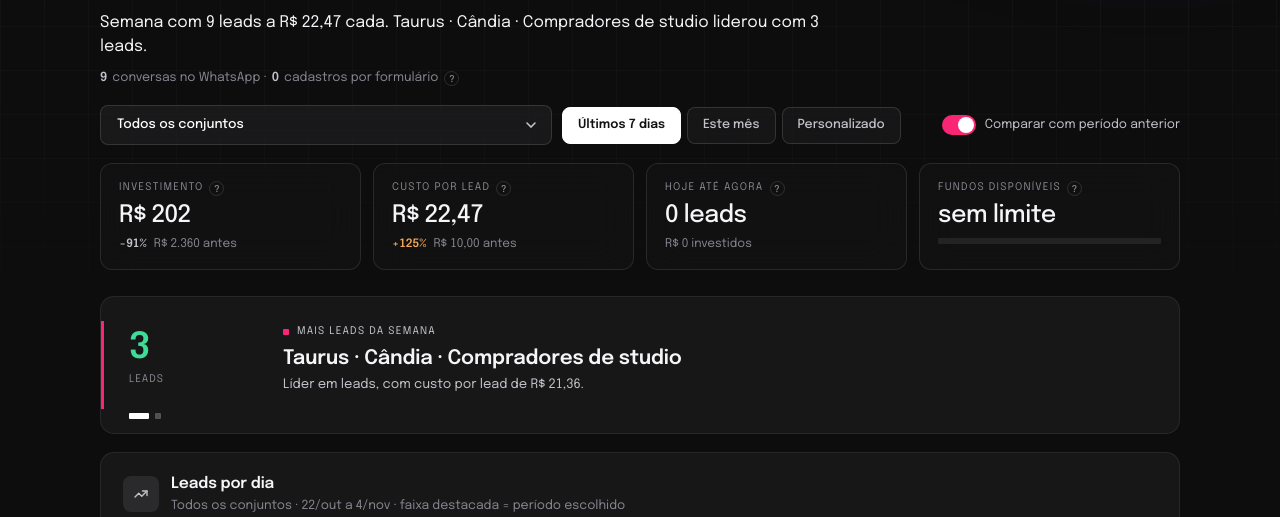
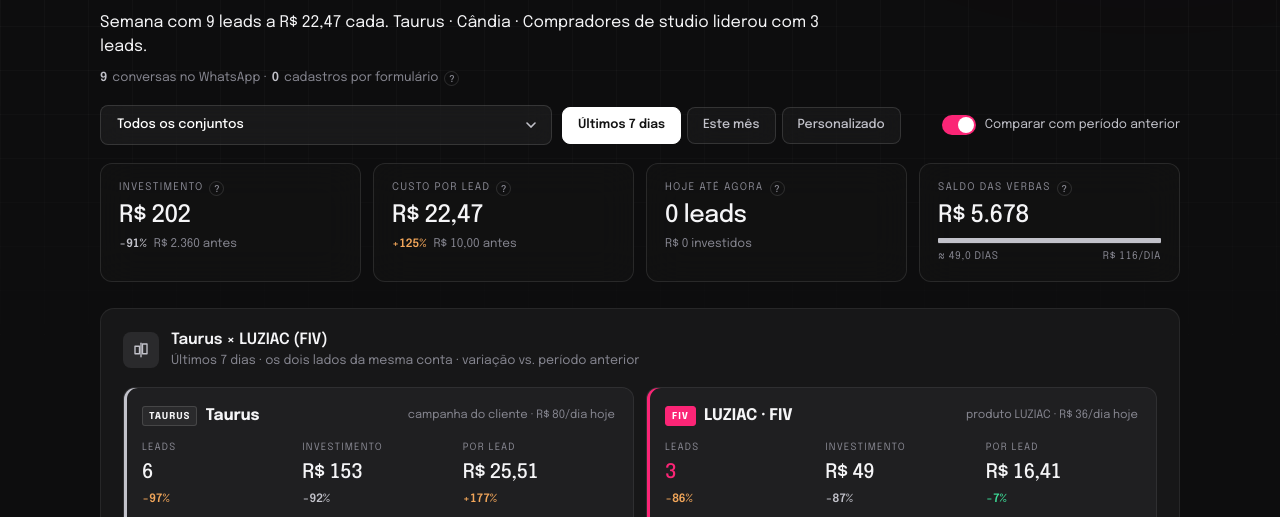
Before and after one commit to pedromaluf14/midrah-dashboard, a plain HTML site: page index.html in a window 1280 px wide. Shown: the part 414-931 px from the top of the page. Drawn offline with Linux system fonts and the light colour scheme.

Commit message:
Alinha selos, card do topo mostra saldo das verbas e Taurus × LUZIAC sobe acima das novidades
Co-Authored-By: Claude Opus 5.5 <noreply@anthropic.com>
Claude-Session: https://claude.ai/code/session_01T6C6WsD1yrvb3L16KG1MfM

```diff
--- a/index.html
+++ b/index.html
@@ -387,7 +387,9 @@ footer{ display:flex; justify-content:space-between; flex-wrap:wrap; gap:6px; fo
 .side-box{ background:var(--card-2); border:1px solid var(--line); border-radius:12px; padding:16px 18px; display:flex; flex-direction:column; gap:12px; min-width:0; }
 .side-box.s-luziac{ box-shadow:inset 3px 0 0 var(--pink); }
 .side-box.s-taurus{ box-shadow:inset 3px 0 0 var(--ink-soft); }
-.side-top{ display:flex; justify-content:space-between; align-items:baseline; gap:10px; flex-wrap:wrap; }
+.side-top{ display:flex; justify-content:space-between; align-items:center; gap:10px; flex-wrap:wrap; }
+.side-top h3, .vb-h h2{ display:flex; align-items:center; gap:8px; }
+.side-top h3 .side-chip, .vb-h h2 .side-chip{ margin:0; vertical-align:0; line-height:16px; }
 .side-top h3{ font-size:16px; font-weight:700; letter-spacing:-.01em; }
 .side-top small{ font-size:11.5px; color:var(--muted); }
 .side-nums{ display:grid; grid-template-columns:repeat(3,minmax(0,1fr)); gap:8px; }
@@ -505,10 +507,16 @@ footer{ display:flex; justify-content:space-between; flex-wrap:wrap; gap:6px; fo
         <div class="kpi glass"><span class="label mono">INVESTIMENTO <span class="help" tabindex="0" role="note" aria-label="Quanto foi gasto nos anúncios no período, segundo o Meta." data-tip="Quanto foi gasto nos anúncios no período, segundo o Meta.">?</span></span><span class="value mono" id="vg-spend">—</span><span class="delta" id="vg-spend-d"></span></div>
         <div class="kpi glass"><span class="label mono">CUSTO POR LEAD <span class="help" tabindex="0" role="note" aria-label="Quanto custou, em média, cada contato: investimento dividido pelos leads. Lead = a conversão da coluna Resultados do Meta (conversa iniciada no WhatsApp ou cadastro de formulário)." data-tip="Quanto custou, em média, cada contato: investimento dividido pelos leads. Lead = a conversão da coluna Resultados do Meta (conversa iniciada no WhatsApp ou cadastro de formulário).">?</span></span><span class="value mono" id="vg-cpl">—</span><span class="delta" id="vg-cpl-d"></span></div>
         <div class="kpi glass"><span class="label mono">HOJE ATÉ AGORA <span class="help" tabindex="0" role="note" aria-label="Resultados de hoje até a última atualização. O dia ainda não terminou, por isso fica fora dos outros números." data-tip="Resultados de hoje até a última atualização. O dia ainda não terminou, por isso fica fora dos outros números.">?</span></span><span class="value mono" id="today-leads">—</span><span class="delta"><span class="prev" id="today-spend"></span></span></div>
-        <div class="kpi glass kpi-saldo" id="kpi-saldo"><span class="label mono">FUNDOS DISPONÍVEIS <span class="help" tabindex="0" role="note" aria-label="Mesmo valor de “Fundos disponíveis” no Gerenciador de Anúncios: limite de gastos menos o valor gasto, mais o que já foi gasto e ainda não foi cobrado. A estimativa de dias usa só o limite menos o valor gasto, pelo gasto médio da última semana." data-tip="Mesmo valor de “Fundos disponíveis” no Gerenciador de Anúncios: limite de gastos menos o valor gasto, mais o que já foi gasto e ainda não foi cobrado. A estimativa de dias usa só o limite menos o valor gasto, pelo gasto médio da última semana.">?</span></span><span class="value mono" id="saldo-valor">—</span>
+        <div class="kpi glass kpi-saldo" id="kpi-saldo"><span class="label mono">SALDO DAS VERBAS <span class="help" tabindex="0" role="note" aria-label="Soma do que ainda resta das verbas (Taurus Cândia + LUZIAC · FIV), igual à aba Verbas: verba informada menos o gasto no Meta desde o início do período. Os dias = saldo ÷ orçamento ativo por dia hoje." data-tip="Soma do que ainda resta das verbas (Taurus Cândia + LUZIAC · FIV), igual à aba Verbas: verba informada menos o gasto no Meta desde o início do período. Os dias = saldo ÷ orçamento ativo por dia hoje.">?</span></span><span class="value mono" id="saldo-valor">—</span>
           <div class="track"><div class="fill" id="saldo-fill"></div></div>
           <span class="saldo-foot mono"><span id="saldo-dias"></span><span id="saldo-ritmo"></span></span></div>
       </div>
+    </section>
+
+    <section class="card vg-all">
+      <div class="card-h"><span class="ico"><svg viewBox="0 0 24 24"><path d="M12 3v18"/><path d="M4 7h6v10H4zM14 4h6v13h-6z"/></svg></span>
+        <div><h2>Taurus × LUZIAC (FIV)</h2><span class="card-sub" id="sides-sub"></span></div></div>
+      <div class="sides" id="sides"></div>
     </section>
 
     <div class="news" id="news" aria-roledescription="carrossel" aria-label="Novidades da semana" hidden>
@@ -535,12 +543,6 @@ footer{ display:flex; justify-content:space-between; flex-wrap:wrap; gap:6px; fo
         </div>
     </section>
 
-
-    <section class="card vg-all">
-      <div class="card-h"><span class="ico"><svg viewBox="0 0 24 24"><path d="M12 3v18"/><path d="M4 7h6v10H4zM14 4h6v13h-6z"/></svg></span>
-        <div><h2>Taurus × LUZIAC (FIV)</h2><span class="card-sub" id="sides-sub"></span></div></div>
-      <div class="sides" id="sides"></div>
-    </section>
 
     <section class="card vg-all">
       <div class="card-h"><span class="ico"><svg viewBox="0 0 24 24"><path d="M3 21V9l9-6 9 6v12"/><path d="M9 21v-7h6v7"/></svg></span>
@@ -930,16 +932,23 @@ function renderVG(){
   renderAds(e);
   if (isAll){ renderSides(); renderRank(); renderWho(); }
 }
+/* saldo das verbas (mesma conta da aba Verbas): verba − gasto no Meta desde VERBA_START */
+function verbaState(v){
+  const BUD=M.budgets||{}, started=T>=VERBA_START, camps=ACC.camps.filter(c=>v.re.test(c));
+  const spent=started?agg(camps,VERBA_START,T).spend:0;
+  return { camps, spent, saldo:v.amount-spent, budget:camps.reduce((a,c)=>a+(BUD[c]?BUD[c].daily:0),0) };
+}
 function renderSaldo(){
-  const A=M.account||{}, box=$('#kpi-saldo');
-  if (!A.spendCap){ $('#saldo-valor').textContent='sem limite'; $('#saldo-dias').textContent=''; $('#saldo-ritmo').textContent=''; $('#saldo-fill').style.width='0'; return; }
-  /* "Fundos disponíveis" do Gerenciador = limite − gasto + gasto ainda não cobrado (account_balance).
-     Os dias de autonomia usam limite − gasto, porque o não cobrado ainda vai sair. */
-  const fundos=A.spendCap-A.amountSpent+(A.balance||0), saldo=A.spendCap-A.amountSpent, ritmo=ACC.cur.spend/7, dias=ritmo>0?saldo/ritmo:Infinity;
-  box.dataset.level = dias<7?'baixo':'ok';
-  $('#saldo-valor').textContent=brl(fundos);
-  $('#saldo-fill').style.width=(isFinite(dias)?Math.max(0,Math.min(dias/14,1))*100:100)+'%';
-  $('#saldo-dias').textContent=isFinite(dias)?'≈ '+dec1(Math.max(dias,0))+' DIAS':''; $('#saldo-ritmo').textContent=brl(ritmo)+'/DIA';
+  const box=$('#kpi-saldo'), st=VERBAS.map(verbaState);
+  const total=VERBAS.reduce((a,v)=>a+v.amount,0), saldo=st.reduce((a,x)=>a+Math.max(x.saldo,0),0), ritmo=st.reduce((a,x)=>a+x.budget,0);
+  const dias=ritmo>0?saldo/ritmo:Infinity, left=T>VERBA_END?0:diff(T<VERBA_START?VERBA_START:T,VERBA_END)+1;
+  box.dataset.level = isFinite(dias)&&dias<Math.min(7,left)?'baixo':'ok';
+  $('#saldo-valor').textContent=brl(saldo);
+  $('#saldo-fill').style.width=(total>0?Math.max(0,Math.min(saldo/total,1))*100:0)+'%';
+  $('#saldo-dias').textContent=isFinite(dias)?'≈ '+dec1(Math.max(dias,0))+' DIAS':'SEM ORÇAMENTO ATIVO';
+  $('#saldo-ritmo').textContent=ritmo?brl(ritmo)+'/DIA':'';
+  box.style.cursor='pointer'; box.title='Ver a aba Verbas';
+  box.onclick=ev=>{ if (ev.target.closest('.help')) return; setTab('verbas'); scrollTo({top:0,behavior:'smooth'}); };
 }
 function renderSides(){
   const R=periodRange(), o=cmpOn&&R.pa, when=perText(vgPeriod,R);
```
